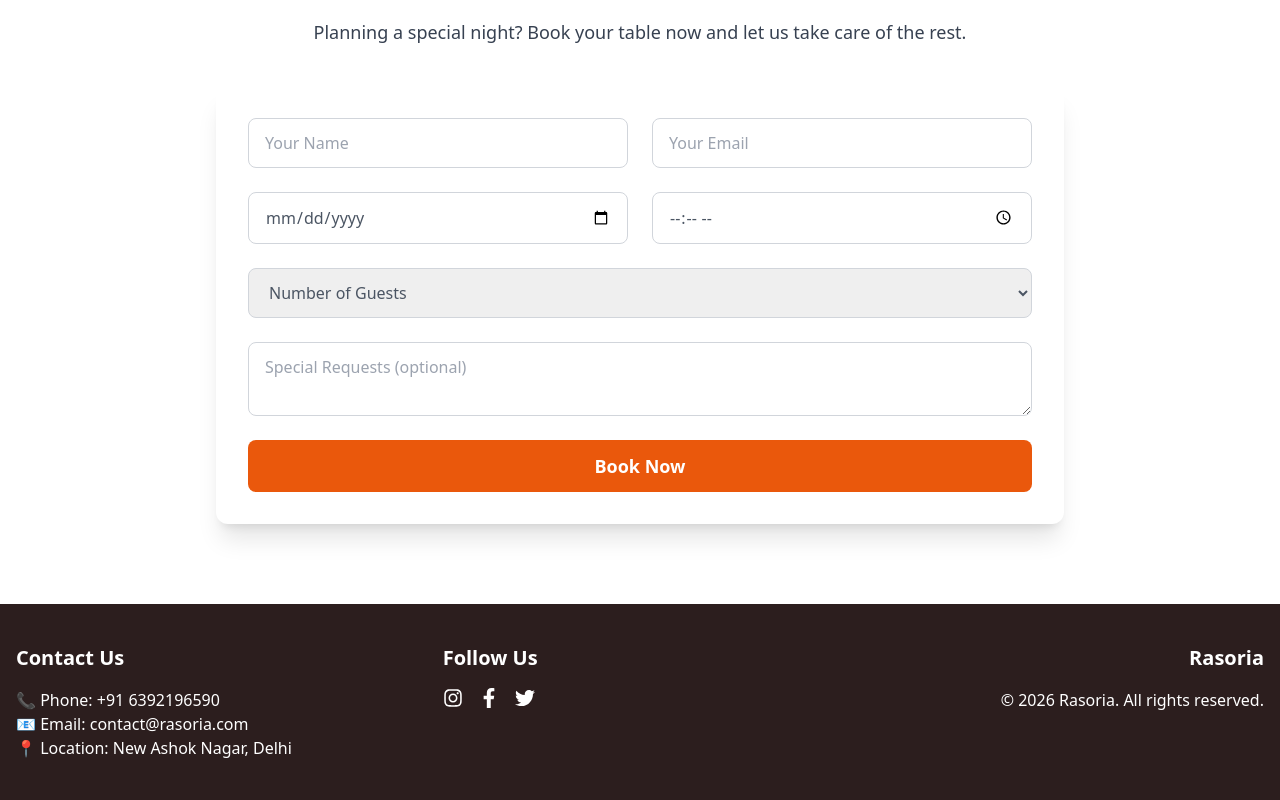
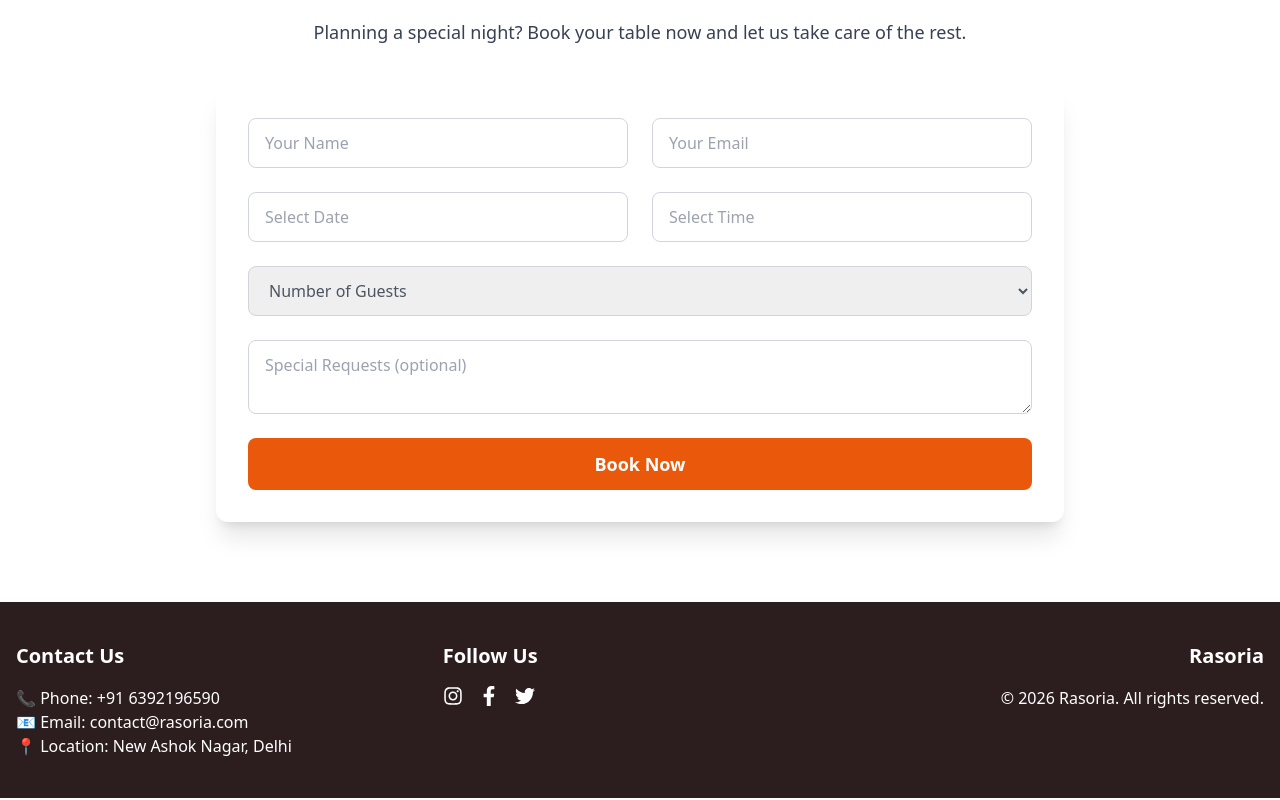
Before and after one commit to rishikeshc555/Rasoria, a React (Create React App) app in the folder client/: page / in a window 1280 px wide. Shown: the part 2594-3394 px from the top of the page. Built offline with nearby package versions, Linux system fonts and the light colour scheme.

Commit message:
Update in the Resrvation table

```diff
--- a/client/src/components/Reservation.jsx
+++ b/client/src/components/Reservation.jsx
@@ -51,8 +51,31 @@ const Reservation = () => {
           {/* Added w-full to all inputs */}
           <input type="text" name="name" value={formData.name} onChange={handleChange} placeholder="Your Name" required className="w-full border border-gray-300 rounded-lg px-4 py-3 focus:outline-none focus:ring-2 focus:ring-orange-500" />
           <input type="email" name="email" value={formData.email} onChange={handleChange} placeholder="Your Email" required className="w-full border border-gray-300 rounded-lg px-4 py-3 focus:outline-none focus:ring-2 focus:ring-orange-500" />
-          <input type="date" name="date" value={formData.date} onChange={handleChange} required className="w-full border border-gray-300 rounded-lg px-4 py-3 focus:outline-none focus:ring-2 focus:ring-orange-500 text-gray-600" />
-          <input type="time" name="time" value={formData.time} onChange={handleChange} required className="w-full border border-gray-300 rounded-lg px-4 py-3 focus:outline-none focus:ring-2 focus:ring-orange-500 text-gray-600" />
+          {/* Fixed Date Input */}
+          <input
+            type="text"
+            name="date"
+            value={formData.date}
+            onChange={handleChange}
+            placeholder="Select Date"
+            onFocus={(e) => (e.target.type = "date")}
+            onBlur={(e) => { if (!e.target.value) e.target.type = "text" }}
+            required
+            className="w-full border border-gray-300 rounded-lg px-4 py-3 focus:outline-none focus:ring-2 focus:ring-orange-500 text-gray-600 bg-white"
+          />
+
+          {/* Fixed Time Input */}
+          <input
+            type="text"
+            name="time"
+            value={formData.time}
+            onChange={handleChange}
+            placeholder="Select Time"
+            onFocus={(e) => (e.target.type = "time")}
+            onBlur={(e) => { if (!e.target.value) e.target.type = "text" }}
+            required
+            className="w-full border border-gray-300 rounded-lg px-4 py-3 focus:outline-none focus:ring-2 focus:ring-orange-500 text-gray-600 bg-white"
+          />
 
           <select name="guests" value={formData.guests} onChange={handleChange} required className="w-full md:col-span-2 border border-gray-300 rounded-lg px-4 py-3 focus:outline-none focus:ring-2 focus:ring-orange-500 text-gray-600">
             <option value="">Number of Guests</option>
```
